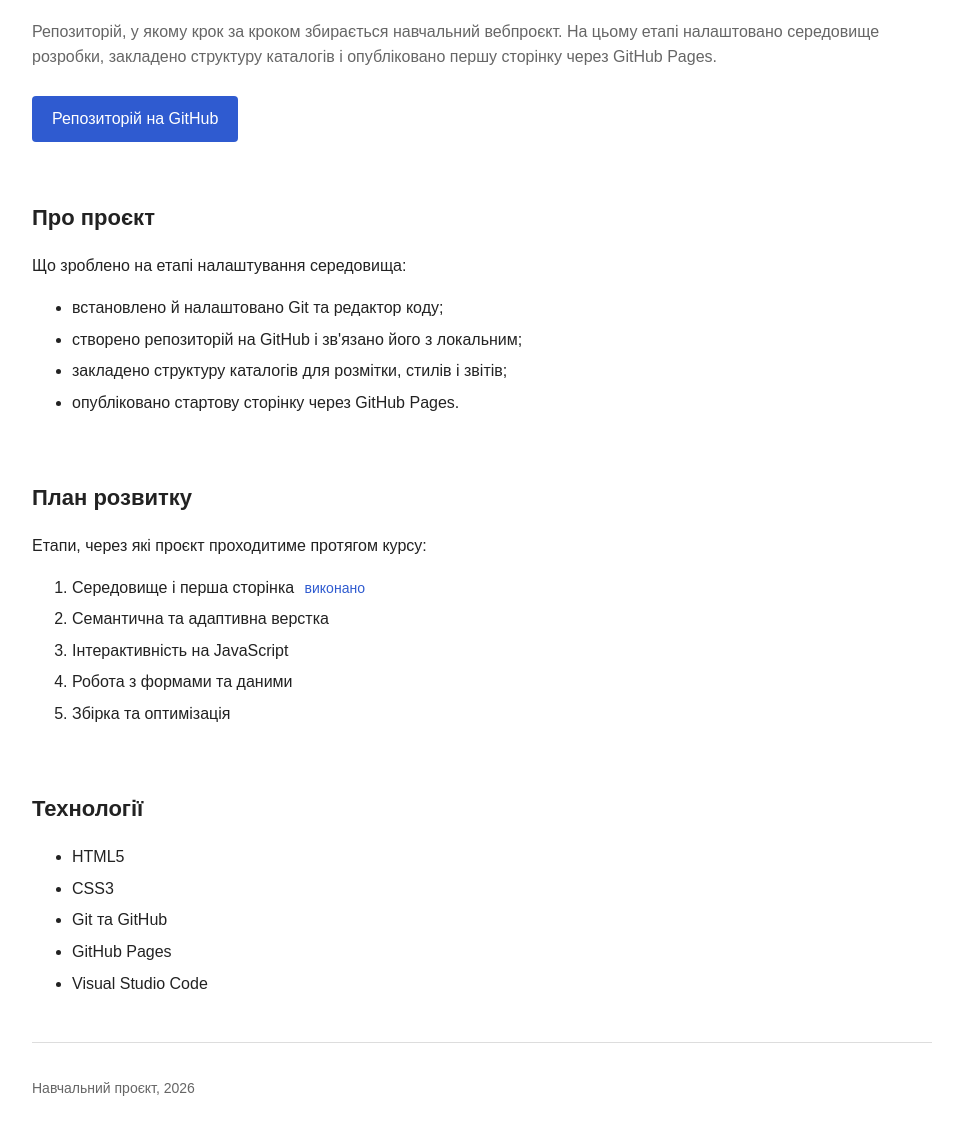
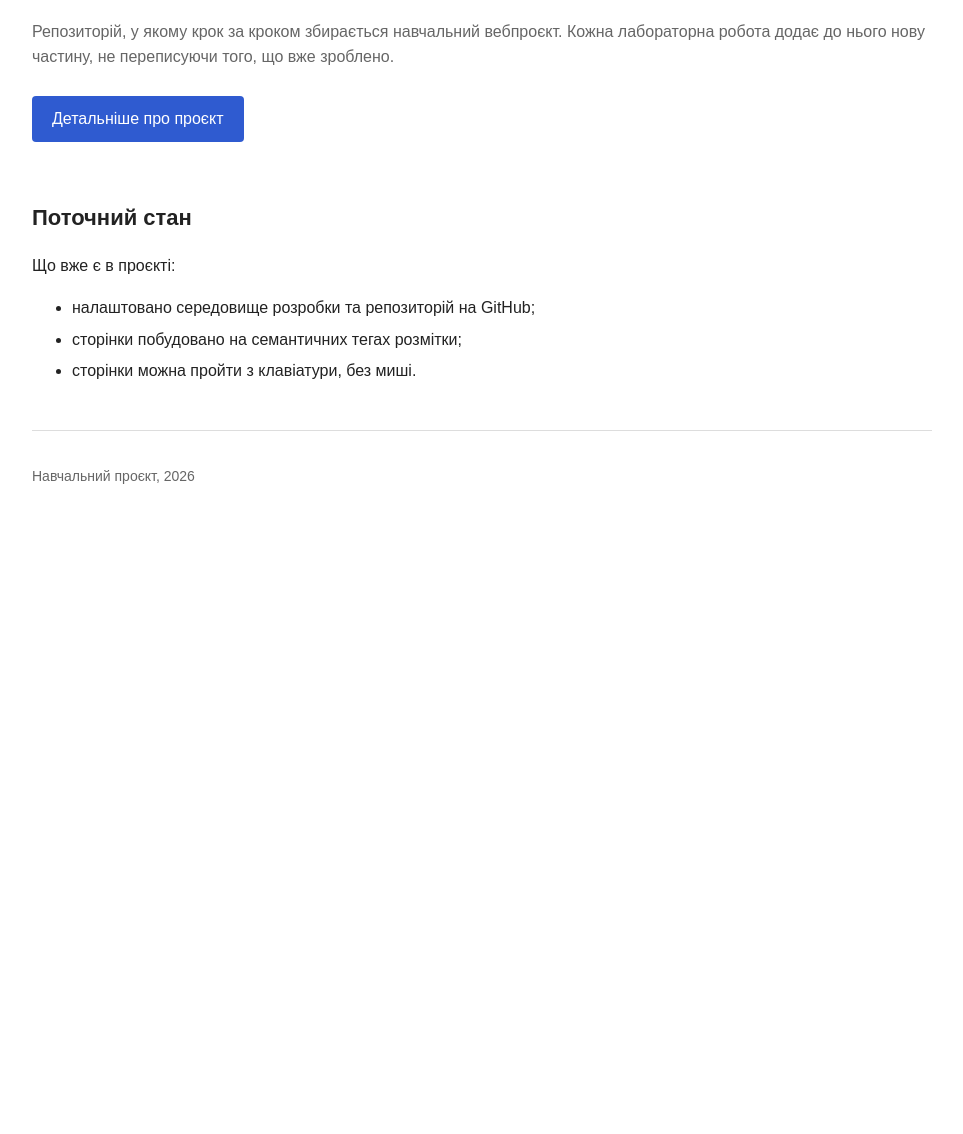
Before and after one commit to dreyliky/course-project, a plain HTML site: page index.html in a window 1280 px wide. Shown: the part 192-1326 px from the top of the page, without its empty margins (158-1121 px from the left). After the commit the page ends 800 px from the top, so only its background shows below. Drawn offline with Linux system fonts and the light colour scheme.

Commit message:
feat: add about page and move project details to it
The home page keeps a short intro, while the details, roadmap and tech
list move to a dedicated page. Both pages share the same header,
navigation and footer markup.

```diff
--- a/assets/css/style.css
+++ b/assets/css/style.css
@@ -1,4 +1,4 @@
-/* Стилі стартової сторінки курсового проєкту. */
+/* Стилі сторінок курсового проєкту. */
 
 :root {
     --color-text: #222222;
@@ -42,7 +42,9 @@ h2 {
 }
 
 .header__name {
+    color: var(--color-text);
     font-weight: bold;
+    text-decoration: none;
 }
 
 .nav a {
--- a/index.html
+++ b/index.html
@@ -3,18 +3,17 @@
 <head>
     <meta charset="utf-8">
     <meta name="viewport" content="width=device-width, initial-scale=1">
-    <meta name="description" content="Курсовий проєкт з вебтехнологій: стартова сторінка, структура репозиторію та план розвитку.">
+    <meta name="description" content="Курсовий проєкт з вебтехнологій: стартова сторінка з описом поточного стану роботи.">
     <title>Курсовий проєкт</title>
     <link rel="stylesheet" href="assets/css/style.css">
 </head>
 <body>
     <header class="header">
-        <span class="header__name">Курсовий проєкт</span>
+        <a class="header__name" href="index.html">Курсовий проєкт</a>
 
-        <nav class="nav">
-            <a href="#about">Про проєкт</a>
-            <a href="#roadmap">План розвитку</a>
-            <a href="#tech">Технології</a>
+        <nav class="nav" aria-label="Основна навігація">
+            <a href="index.html">Головна</a>
+            <a href="about.html">Про проєкт</a>
         </nav>
     </header>
 
@@ -23,46 +22,20 @@
             <h1>Курсовий проєкт з вебтехнологій</h1>
             <p>
                 Репозиторій, у якому крок за кроком збирається навчальний вебпроєкт.
-                На цьому етапі налаштовано середовище розробки, закладено структуру
-                каталогів і опубліковано першу сторінку через GitHub Pages.
+                Кожна лабораторна робота додає до нього нову частину, не переписуючи
+                того, що вже зроблено.
             </p>
-            <a class="button" href="https://github.com/dreyliky/course-project">Репозиторій на GitHub</a>
+            <a class="button" href="about.html">Детальніше про проєкт</a>
         </section>
 
-        <section id="about">
-            <h2>Про проєкт</h2>
-            <p>Що зроблено на етапі налаштування середовища:</p>
+        <section>
+            <h2>Поточний стан</h2>
+            <p>Що вже є в проєкті:</p>
 
             <ul>
-                <li>встановлено й налаштовано Git та редактор коду;</li>
-                <li>створено репозиторій на GitHub і зв'язано його з локальним;</li>
-                <li>закладено структуру каталогів для розмітки, стилів і звітів;</li>
-                <li>опубліковано стартову сторінку через GitHub Pages.</li>
-            </ul>
-        </section>
-
-        <section id="roadmap">
-            <h2>План розвитку</h2>
-            <p>Етапи, через які проєкт проходитиме протягом курсу:</p>
-
-            <ol>
-                <li>Середовище і перша сторінка <span class="status">виконано</span></li>
-                <li>Семантична та адаптивна верстка</li>
-                <li>Інтерактивність на JavaScript</li>
-                <li>Робота з формами та даними</li>
-                <li>Збірка та оптимізація</li>
-            </ol>
-        </section>
-
-        <section id="tech">
-            <h2>Технології</h2>
-
-            <ul>
-                <li>HTML5</li>
-                <li>CSS3</li>
-                <li>Git та GitHub</li>
-                <li>GitHub Pages</li>
-                <li>Visual Studio Code</li>
+                <li>налаштовано середовище розробки та репозиторій на GitHub;</li>
+                <li>сторінки побудовано на семантичних тегах розмітки;</li>
+                <li>сторінки можна пройти з клавіатури, без миші.</li>
             </ul>
         </section>
     </main>
```
Also changed, not shown: about.html (added, +69 -0 lines).
